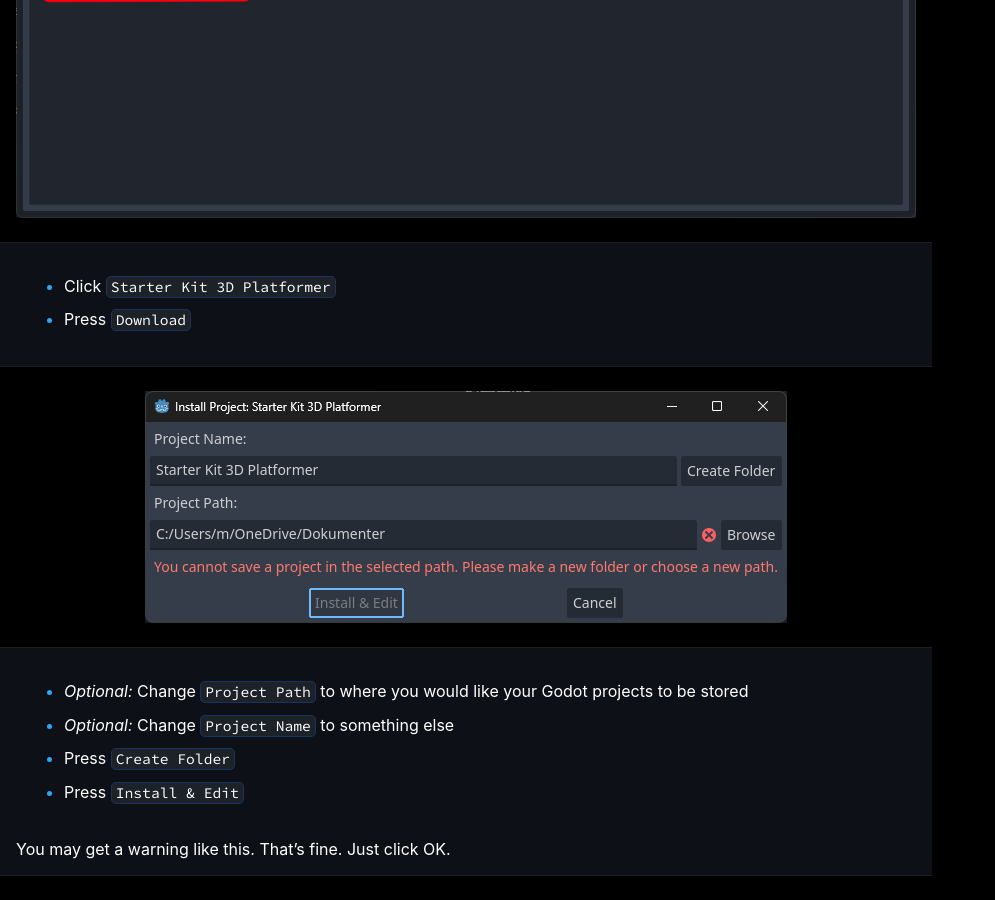
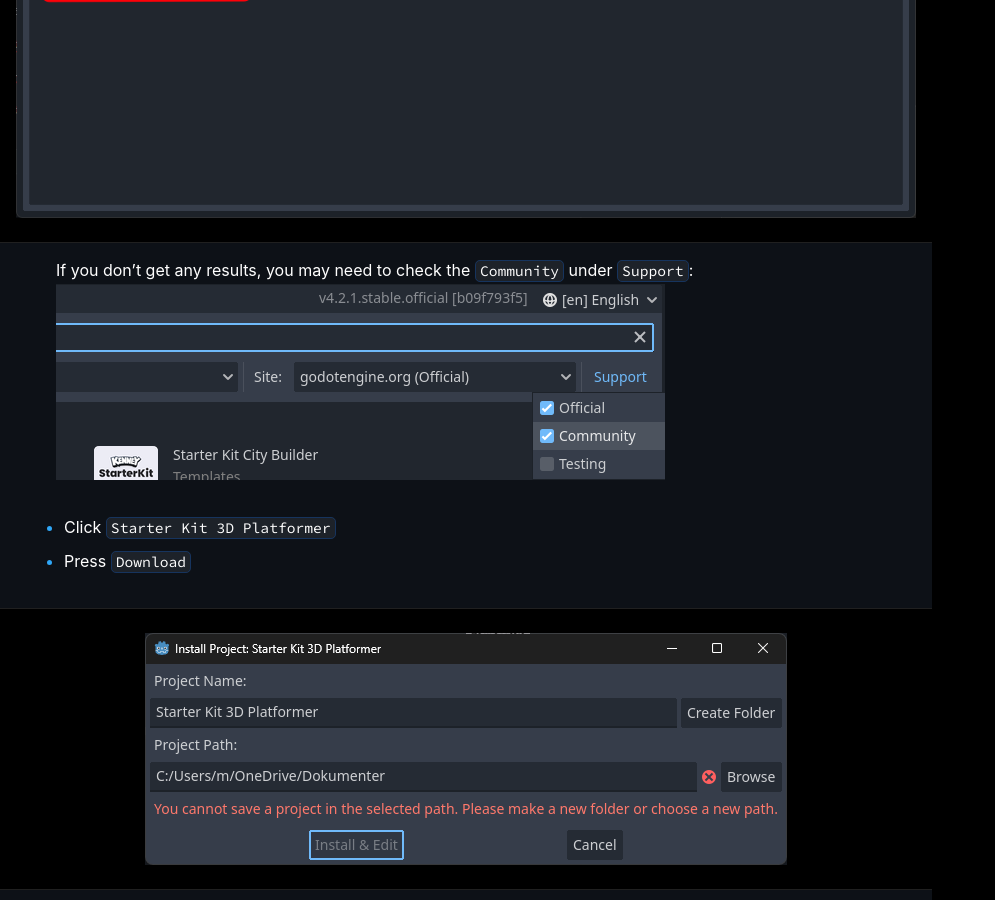
Before and after one commit to marpor/codingpirates, a Jekyll site: the page built from godot/quick_start_3d_platformer/start.md, in a window 1280 px wide and 900 px high, scrolled down 755 px. Shown: the whole window, without its empty margins (0-995 px from the left). Built offline with Jekyll 4.4.1, drawn with Linux system fonts in a browser that asks for light colours; our own code applies the rules of GitHub Pages for plain Markdown files.

Commit message:
Add hint to enable "Community" assets

````diff
--- a/godot/quick_start_3d_platformer/start.md
+++ b/godot/quick_start_3d_platformer/start.md
@@ -10,6 +10,9 @@
 * In the Search Field, type "Kenney"
 
 ![Asset Library, Kenney](res/assetlibrary_kenney.png)
+
+> If you don't get any results, you may need to check the `Community` under `Support`:
+> ![Community](res/assetlibrary_community.png)
 
 * Click ```Starter Kit 3D Platformer```
 * Press ```Download```
````
Also changed, not shown: godot/quick_start_3d_platformer/res/assetlibrary_community.png (added).
